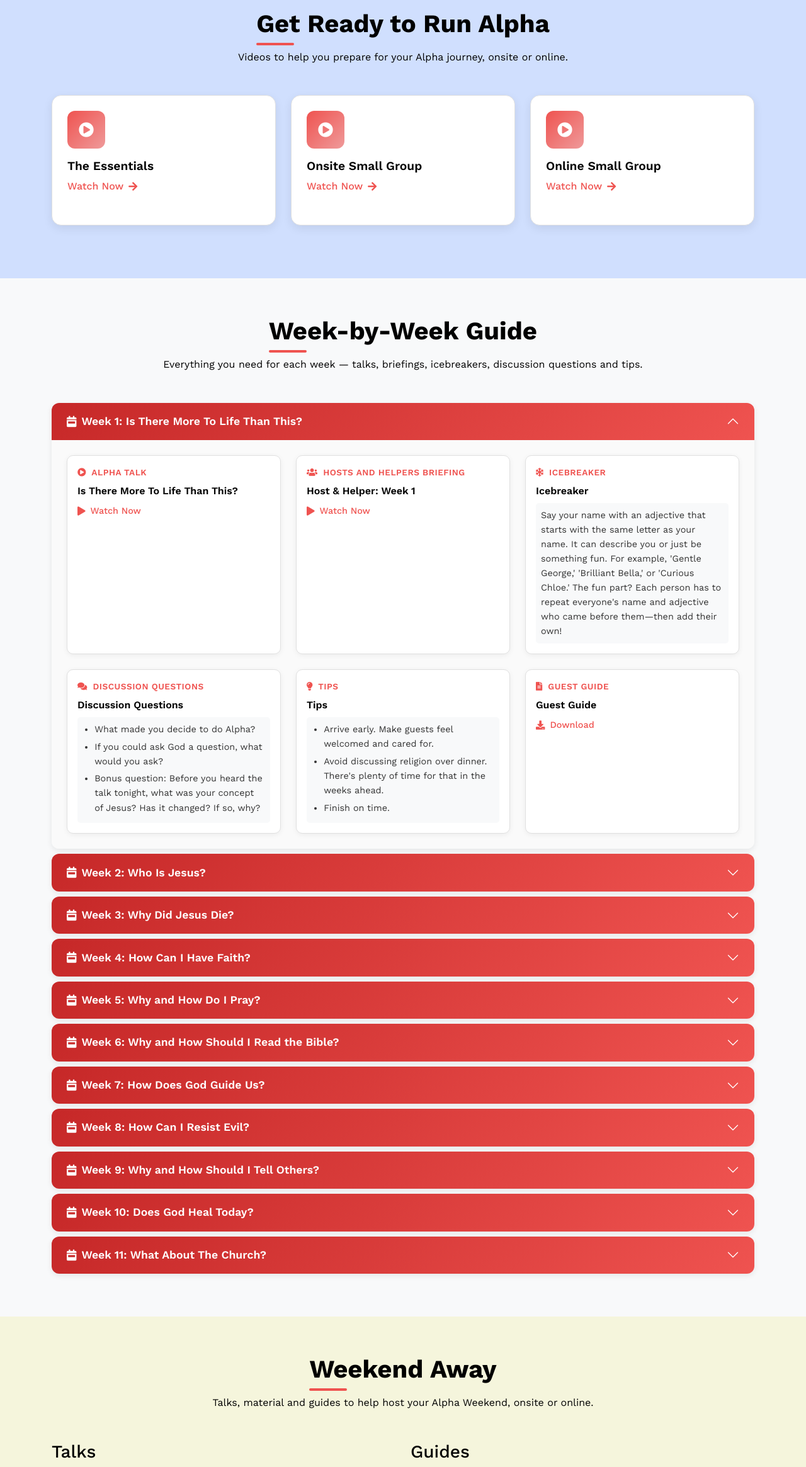
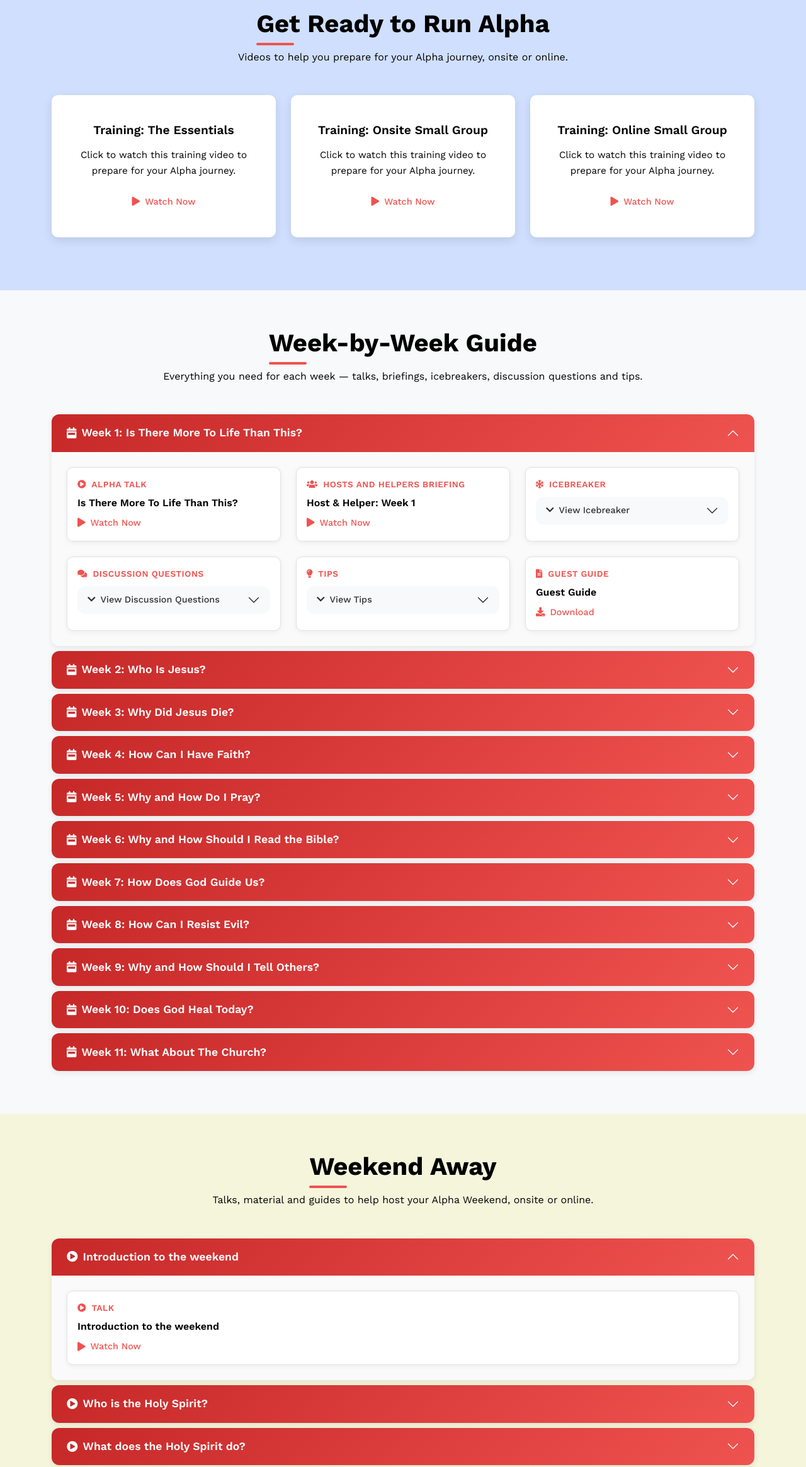
Before and after one commit to andrewung2009/alphafilmseries, a plain HTML site: page test2.html in a window 1280 px wide. Shown: the part 429-2759 px from the top of the page at 63% size. Drawn offline with nearby package versions, Linux system fonts and the light colour scheme.

Commit message:
Update test2.html

```diff
--- a/test2.html
+++ b/test2.html
@@ -439,63 +439,21 @@
         function initializeApp() {
             // Generate Training Videos HTML
             function generateTrainingVideos() {
-                const container = document.getElementById('trainingGrid');
+                const container = document.getElementById('trainingVideosContainer');
                 let html = '';
 
                 // Add video cards
                 trainingVideos.forEach((video, index) => {
-                    if (video.noThumbnail) {
-                        // Video without thumbnail
                     html += `
-                            <div class="col-lg-4 col-md-6 mb-4 training-item stagger-item">
-                                <div class="resource-card">
-                                    <div class="resource-icon">
-                                        <i class="fas fa-play-circle"></i>
-                                    </div>
-                                    <h3 class="resource-title">${video.title}</h3>
-                                    <a href="#" class="resource-link" onclick="openVideoModal('${video.url}', '${video.title}'); return false;">
-                                        Watch Now <i class="fas fa-arrow-right"></i>
+                        <div class="col-lg-4 col-md-6 mb-4">
+                            <div class="training-video-card">
+                                <div class="training-video-info">
+                                    <h5 class="training-video-title">Training: ${video.title}</h5>
+                                    <p class="training-video-description">Click to watch this training video to prepare for your Alpha journey.</p>
+                                    <a href="#" class="week-resource-action" onclick="openVideoModal('${video.url}', 'Training: ${video.title}'); return false;">
+                                        <i class="fas fa-play"></i> Watch Now
                                     </a>
                                 </div>
-                            </div>
-                        `;
-                    } else {
-                        // Video with thumbnail
-                        html += `
-                            <div class="col-lg-4 col-md-6 mb-4 training-item stagger-item">
-                                <div class="training-video-card" onclick="openVideoModal('${video.url}', '${video.title}')">
-                                    <div class="training-video-thumbnail">
-                                        <img src="${video.thumbnail}" alt="${video.title}" onerror="this.src='https://picsum.photos/seed/alpha${index}/400/225.jpg'">
-                                        <div class="video-overlay">
-                                            <div class="play-button">
-                                                <i class="fas fa-play"></i>
-                                            </div>
-                                        </div>
-                                    </div>
-                                    <div class="training-video-info">
-                                        <h3 class="training-video-title">${video.title}</h3>
-                                        <a href="${video.url}" class="resource-link" onclick="event.stopPropagation()" target="_blank">
-                                            Watch Video <i class="fas fa-arrow-right"></i>
-                                        </a>
-                                    </div>
-                                </div>
-                            </div>
-                        `;
-                    }
-                });
-
-                // Add document cards
-                trainingDocuments.forEach(doc => {
-                    html += `
-                        <div class="col-lg-4 col-md-6 mb-4 training-item stagger-item">
-                            <div class="resource-card">
-                                <div class="resource-icon">
-                                    <i class="${doc.icon}"></i>
-                                </div>
-                                <h3 class="resource-title">${doc.title}</h3>
-                                <a href="${doc.url}" class="resource-link" target="_blank">
-                                    Download PDF <i class="fas fa-download"></i>
-                                </a>
                             </div>
                         </div>
                     `;
@@ -504,7 +462,7 @@
                 container.innerHTML = html;
             }
 
-            // Generate Weekly Resources HTML (without weekend)
+            // Generate Weekly Resources HTML (with dropdowns for icebreaker, discussion, and tips)
             function generateWeeklyResources() {
                 const container = document.getElementById('weeklyAccordion');
                 let html = '';
@@ -544,33 +502,63 @@
                                         </div>
                                         <div class="week-resource-card">
                                             <div class="week-resource-type">
-                                                <i class="fas fa-snowflake me-1"></i> Icebreaker
-                                            </div>
-                                            <h5 class="week-resource-title">${week.icebreaker.title}</h5>
-                                            <div class="week-resource-content">
+                                                <i class="fas fa-snowflake me-1"></i> ${week.icebreaker.title}
+                                            </div>
+                                            <div class="accordion week-accordion" id="icebreakerAccordion${week.week}">
+                                                <div class="accordion-item">
+                                                    <h2 class="accordion-header">
+                                                        <button class="accordion-button collapsed" type="button" data-bs-toggle="collapse" data-bs-target="#icebreaker${week.week}">
+                                                            <i class="fas fa-chevron-down me-2"></i> View Icebreaker
+                                                        </button>
+                                                    </h2>
+                                                    <div id="icebreaker${week.week}" class="accordion-collapse collapse" data-bs-parent="#icebreakerAccordion${week.week}">
+                                                        <div class="accordion-body">
                                                             <p>${week.icebreaker.content}</p>
+                                                        </div>
+                                                    </div>
+                                                </div>
                                             </div>
                                         </div>
                                         <div class="week-resource-card">
                                             <div class="week-resource-type">
-                                                <i class="fas fa-comments me-1"></i> Discussion Questions
-                                            </div>
-                                            <h5 class="week-resource-title">${week.discussion.title}</h5>
-                                            <div class="week-resource-content">
+                                                <i class="fas fa-comments me-1"></i> ${week.discussion.title}
+                                            </div>
+                                            <div class="accordion week-accordion" id="discussionAccordion${week.week}">
+                                                <div class="accordion-item">
+                                                    <h2 class="accordion-header">
+                                                        <button class="accordion-button collapsed" type="button" data-bs-toggle="collapse" data-bs-target="#discussion${week.week}">
+                                                            <i class="fas fa-chevron-down me-2"></i> View Discussion Questions
+                                                        </button>
+                                                    </h2>
+                                                    <div id="discussion${week.week}" class="accordion-collapse collapse" data-bs-parent="#discussionAccordion${week.week}">
+                                                        <div class="accordion-body">
                                                             <ul>
                                                                 ${week.discussion.content.map(question => `<li>${question}</li>`).join('')}
                                                             </ul>
                                                         </div>
                                                     </div>
+                                                </div>
+                                            </div>
+                                        </div>
                                         <div class="week-resource-card">
                                             <div class="week-resource-type">
-                                                <i class="fas fa-lightbulb me-1"></i> Tips
-                                            </div>
-                                            <h5 class="week-resource-title">${week.tips.title}</h5>
-                                            <div class="week-resource-content">
+                                                <i class="fas fa-lightbulb me-1"></i> ${week.tips.title}
+                                            </div>
+                                            <div class="accordion week-accordion" id="tipsAccordion${week.week}">
+                                                <div class="accordion-item">
+                                                    <h2 class="accordion-header">
+                                                        <button class="accordion-button collapsed" type="button" data-bs-toggle="collapse" data-bs-target="#tips${week.week}">
+                                                            <i class="fas fa-chevron-down me-2"></i> View Tips
+                                                        </button>
+                                                    </h2>
+                                                    <div id="tips${week.week}" class="accordion-collapse collapse" data-bs-parent="#tipsAccordion${week.week}">
+                                                        <div class="accordion-body">
                                                             <ul>
                                                                 ${week.tips.content.map(tip => `<li>${tip}</li>`).join('')}
                                                             </ul>
+                                                        </div>
+                                                    </div>
+                                                </div>
                                             </div>
                                         </div>
                                         <div class="week-resource-card">
@@ -594,46 +582,73 @@
 
             // Generate Weekend Resources HTML
             function generateWeekendResources() {
-                const talksContainer = document.getElementById('weekendTalks');
-                const guidesContainer = document.getElementById('weekendGuides');
-
-                // Generate talks
-                let talksHtml = '';
-                weekendResources.talks.forEach((talk, index) => {
-                    talksHtml += `
-                        <div class="col-md-6 mb-3">
-                            <div class="weekend-resource-card">
-                                <div class="weekend-resource-icon">
-                                    <i class="fas fa-play-circle"></i>
-                                </div>
-                                <h5 class="weekend-resource-title">${talk.title}</h5>
-                                <a href="#" class="weekend-resource-action" onclick="openVideoModal('${talk.url}', '${talk.title}'); return false;">
+                const container = document.getElementById('weekendAccordion');
+                let html = '';
+
+                // Combine talks and guides for accordion
+                const allResources = [
+                    ...weekendResources.talks.map(talk => ({...talk, type: 'talk'})),
+                    ...weekendResources.guides.map(guide => ({...guide, type: 'guide'}))
+                ];
+
+                allResources.forEach((resource, index) => {
+                    const isExpanded = index === 0 ? 'show' : '';
+                    const isCollapsed = index === 0 ? '' : 'collapsed';
+
+                    if (resource.type === 'talk') {
+                        html += `
+                            <div class="accordion-item weekly-accordion">
+                                <h2 class="accordion-header">
+                                    <button class="accordion-button ${isCollapsed}" type="button" data-bs-toggle="collapse" data-bs-target="#weekendTalk${index}">
+                                        <i class="fas fa-play-circle me-2"></i> ${resource.title}
+                                    </button>
+                                </h2>
+                                <div id="weekendTalk${index}" class="accordion-collapse collapse ${isExpanded}" data-bs-parent="#weekendAccordion">
+                                    <div class="accordion-body">
+                                        <div class="week-resources">
+                                            <div class="week-resource-card">
+                                                <div class="week-resource-type">
+                                                    <i class="fas fa-play-circle me-1"></i> Talk
+                                                </div>
+                                                <h5 class="week-resource-title">${resource.title}</h5>
+                                                <a href="#" class="week-resource-action" onclick="openVideoModal('${resource.url}', '${resource.title}'); return false;">
                                                     <i class="fas fa-play"></i> Watch Now
                                                 </a>
                                             </div>
                                         </div>
+                                    </div>
+                                </div>
+                            </div>
                         `;
-                });
-                talksContainer.innerHTML = talksHtml;
-
-                // Generate guides
-                let guidesHtml = '';
-                weekendResources.guides.forEach((guide, index) => {
-                    guidesHtml += `
-                        <div class="col-md-6 mb-3">
-                            <div class="weekend-resource-card">
-                                <div class="weekend-resource-icon">
-                                    <i class="fas fa-file-alt"></i>
-                                </div>
-                                <h5 class="weekend-resource-title">${guide.title}</h5>
-                                <a href="${guide.url}" class="weekend-resource-action" target="_blank">
+                    } else {
+                        html += `
+                            <div class="accordion-item weekly-accordion">
+                                <h2 class="accordion-header">
+                                    <button class="accordion-button ${isCollapsed}" type="button" data-bs-toggle="collapse" data-bs-target="#weekendGuide${index}">
+                                        <i class="fas fa-file-alt me-2"></i> ${resource.title}
+                                    </button>
+                                </h2>
+                                <div id="weekendGuide${index}" class="accordion-collapse collapse ${isExpanded}" data-bs-parent="#weekendAccordion">
+                                    <div class="accordion-body">
+                                        <div class="week-resources">
+                                            <div class="week-resource-card">
+                                                <div class="week-resource-type">
+                                                    <i class="fas fa-file-alt me-1"></i> Guide
+                                                </div>
+                                                <h5 class="week-resource-title">${resource.title}</h5>
+                                                <a href="${resource.url}" class="week-resource-action" target="_blank">
                                                     <i class="fas fa-download"></i> Download
                                                 </a>
                                             </div>
                                         </div>
+                                    </div>
+                                </div>
+                            </div>
                         `;
+                    }
                 });
-                guidesContainer.innerHTML = guidesHtml;
+
+                container.innerHTML = html;
             }
 
             // Generate Additional Guides HTML
@@ -1297,6 +1312,12 @@
             margin-bottom: 1.5rem;
             opacity: 0;
             transform: translateY(30px);
+            height: 100%;
+            display: flex;
+            flex-direction: column;
+            justify-content: center;
+            padding: 2rem;
+            text-align: center;
         }
 
         .section.animated .training-video-card {
@@ -1309,39 +1330,21 @@
             box-shadow: 0 10px 25px rgba(0,0,0,0.15);
         }
 
-        .training-video-thumbnail {
-            width: 100%;
-            height: 200px;
-            position: relative;
-            overflow: hidden;
-        }
-
-        .training-video-thumbnail img {
-            width: 100%;
-            height: 100%;
-            object-fit: cover;
-            transition: transform 0.3s ease;
-        }
-
-        .training-video-card:hover .training-video-thumbnail img {
-            transform: scale(1.05);
-        }
-
         .training-video-info {
-            padding: 1.5rem;
+            padding: 0;
         }
 
         .training-video-title {
             font-size: 1.2rem;
             font-weight: 600;
             color: #000000;
-            margin-bottom: 0.5rem;
+            margin-bottom: 1rem;
         }
 
         .training-video-description {
             color: #000000;
             font-size: 0.95rem;
-            margin-bottom: 1rem;
+            margin-bottom: 1.5rem;
         }
 
         /* Guest Guide Card Styles */
@@ -1550,6 +1553,33 @@
 
         .week-resource-content li {
             margin-bottom: 0.3rem;
+        }
+
+        /* Nested Accordion Styles */
+        .week-accordion {
+            margin-top: 0.5rem;
+        }
+
+        .week-accordion .accordion-button {
+            background: #f8f9fa;
+            color: #333;
+            font-size: 0.9rem;
+            font-weight: 500;
+            padding: 0.75rem 1rem;
+        }
+
+        .week-accordion .accordion-button:not(.collapsed) {
+            background: #e9ecef;
+            color: #333;
+        }
+
+        .week-accordion .accordion-button::after {
+            filter: none;
+        }
+
+        .week-accordion .accordion-body {
+            padding: 1rem;
+            background: white;
         }
 
         /* Weekend Resource Card Styles */
@@ -1855,7 +1885,7 @@
                 <p class="section-subtitle">Videos to help you prepare for your Alpha journey, onsite or online.</p>
             </div>
 
-            <div class="row" id="trainingGrid">
+            <div class="row" id="trainingVideosContainer">
                 <!-- Training videos will be dynamically inserted here -->
             </div>
         </div>
@@ -1889,19 +1919,8 @@
                 <p class="section-subtitle">Talks, material and guides to help host your Alpha Weekend, onsite or online.</p>
             </div>
 
-            <div class="row">
-                <div class="col-lg-6 mb-4">
-                    <h3 class="mb-3">Talks</h3>
-                    <div class="row" id="weekendTalks">
-                        <!-- Weekend talks will be dynamically inserted here -->
-                    </div>
-                </div>
-                <div class="col-lg-6 mb-4">
-                    <h3 class="mb-3">Guides</h3>
-                    <div class="row" id="weekendGuides">
-                        <!-- Weekend guides will be dynamically inserted here -->
-                    </div>
-                </div>
+            <div class="accordion" id="weekendAccordion">
+                <!-- Weekend resources will be dynamically inserted here -->
             </div>
         </div>
     </section>
```
Lines whose indentation alone changed are shown as unchanged.
